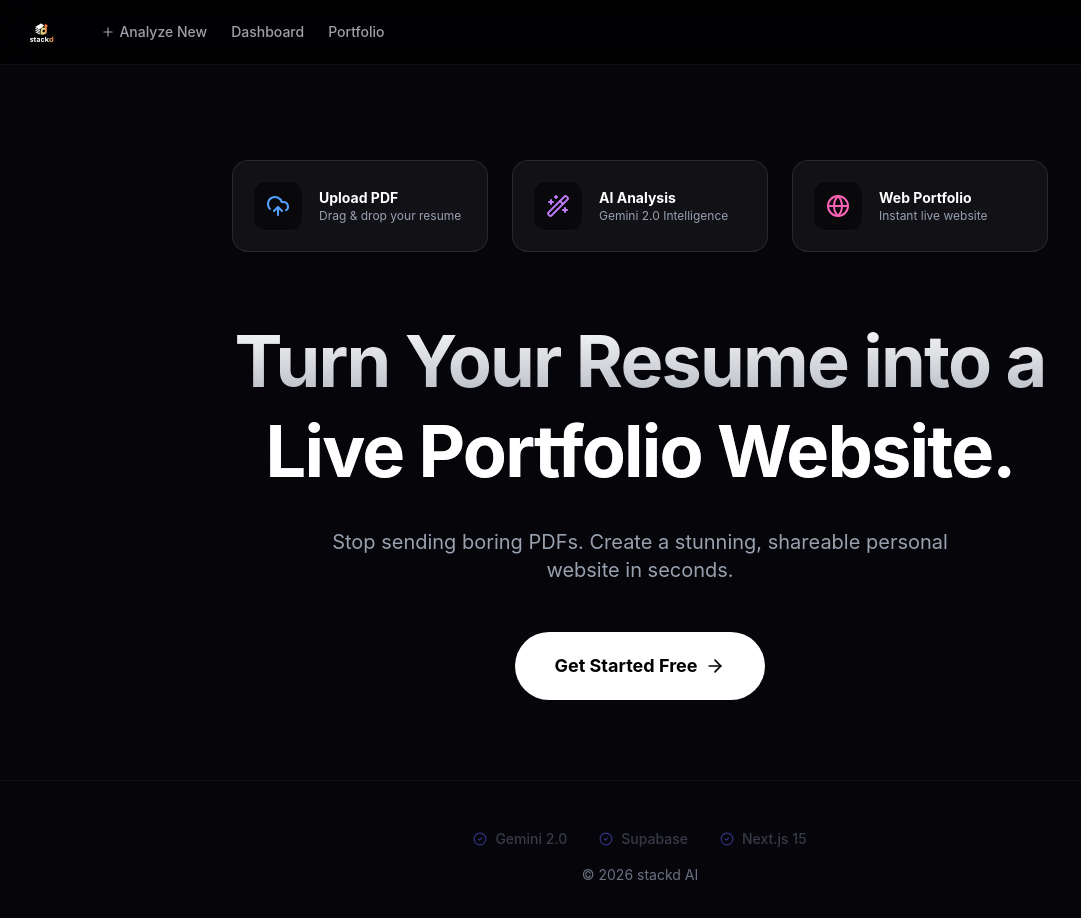
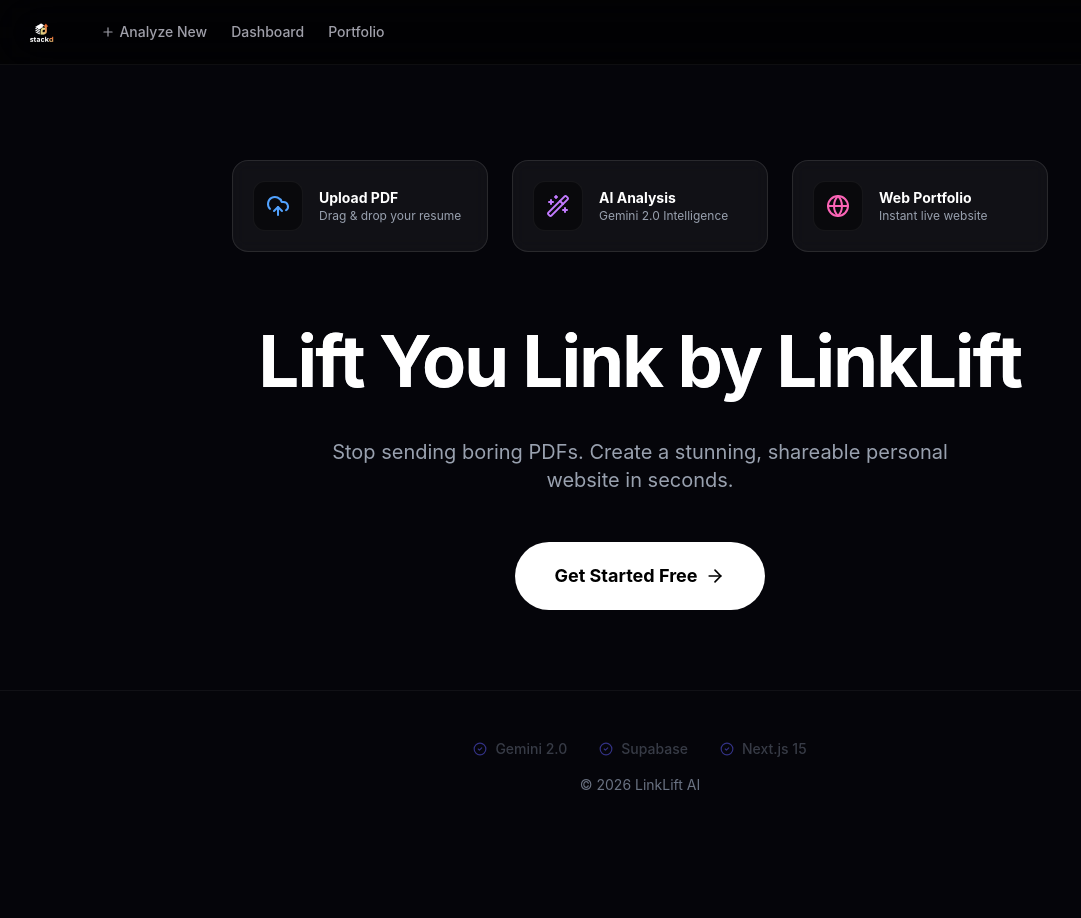
Before and after one commit to mahipbansal/LinkLift, a Next.js app in the folder LinkLift/: page / in a window 1280 px wide. Shown: the top 918 px of the page, without its empty margins (0-1081 px from the left). After the commit the page ends 843 px from the top, so only its background shows below. Built offline with nearby package versions, Linux system fonts and the light colour scheme.

Commit message:
feat(branding): rebrand to LinkLift and update tagline

```diff
--- a/LinkLift/app/[slug]/page.tsx
+++ b/LinkLift/app/[slug]/page.tsx
@@ -68,7 +68,7 @@ export default async function PublicPortfolio({ params }: { params: Promise<{ sl
         <div className="flex items-center gap-2">
           <Image
             src="/logo.png"
-            alt="stackd"
+            alt="LinkLift"
             width={80}
             height={24}
             className="h-6 w-auto invert opacity-80"
--- a/LinkLift/app/layout.tsx
+++ b/LinkLift/app/layout.tsx
@@ -4,9 +4,9 @@ import "./globals.css";
 import { Navbar } from "@/components/Navbar";
 
 export const metadata: Metadata = {
-  title: "stackd - Your Tech Stack, Perfectly Stacked",
+  title: "Lift You Link by LinkLift",
   description:
-    "Smarter, Faster, with AI. Build your professional tech identity and generate a stunning portfolio in minutes.",
+    "Smarter, Faster, with AI. Build your professional tech identity and generate a stunning portfolio in minutes with LinkLift.",
 };
 
 export default function RootLayout({
--- a/LinkLift/app/page.tsx
+++ b/LinkLift/app/page.tsx
@@ -54,8 +54,7 @@ export default function Home() {
           className="text-5xl md:text-7xl font-bold tracking-tight mb-8 bg-gradient-to-b from-white to-gray-500 bg-clip-text text-transparent max-w-4xl leading-tight"
           variants={itemVariants}
         >
-          Turn Your Resume into a <br />
-          <span className="text-white">Live Portfolio Website.</span>
+          <span className="text-white">Lift You Link by LinkLift</span>
         </motion.h1>
 
         <motion.p
@@ -83,7 +82,7 @@ export default function Home() {
             <TechBadge name="Supabase" />
             <TechBadge name="Next.js 15" />
           </div>
-          <p>© 2026 stackd AI</p>
+          <p>© 2026 LinkLift AI</p>
         </div>
       </footer>
     </div>
--- a/LinkLift/components/Navbar.tsx
+++ b/LinkLift/components/Navbar.tsx
@@ -25,7 +25,7 @@ export function Navbar() {
           <Link href="/" className="hover:opacity-80 transition-opacity">
             <Image
               src="/logo.png"
-              alt="stackd"
+              alt="LinkLift"
               width={100}
               height={32}
               className="h-8 w-auto invert"
--- a/LinkLift/package.json
+++ b/LinkLift/package.json
@@ -1,5 +1,5 @@
 {
-  "name": "stackd",
+  "name": "linklift",
   "version": "0.1.0",
   "private": true,
   "scripts": {
```
